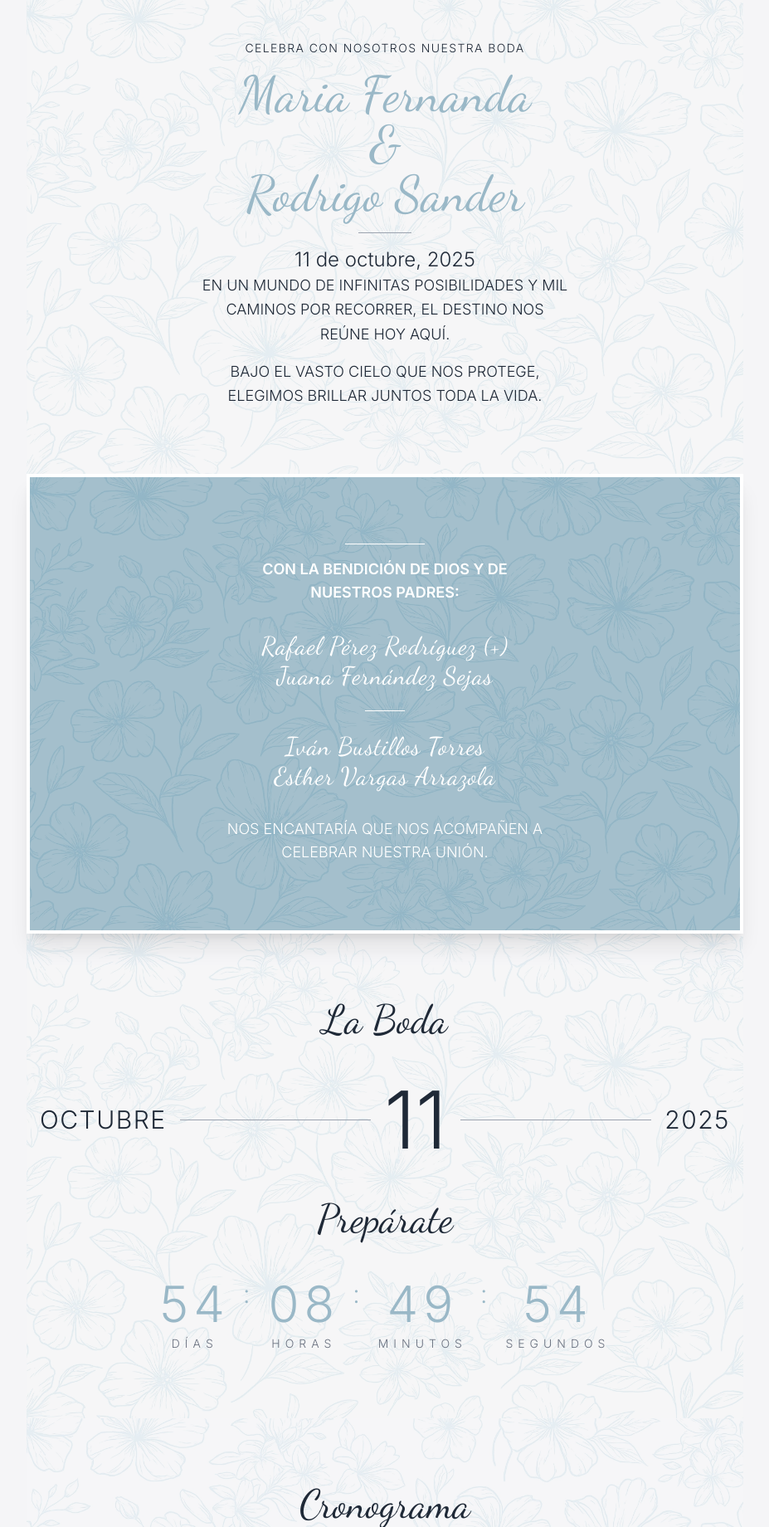
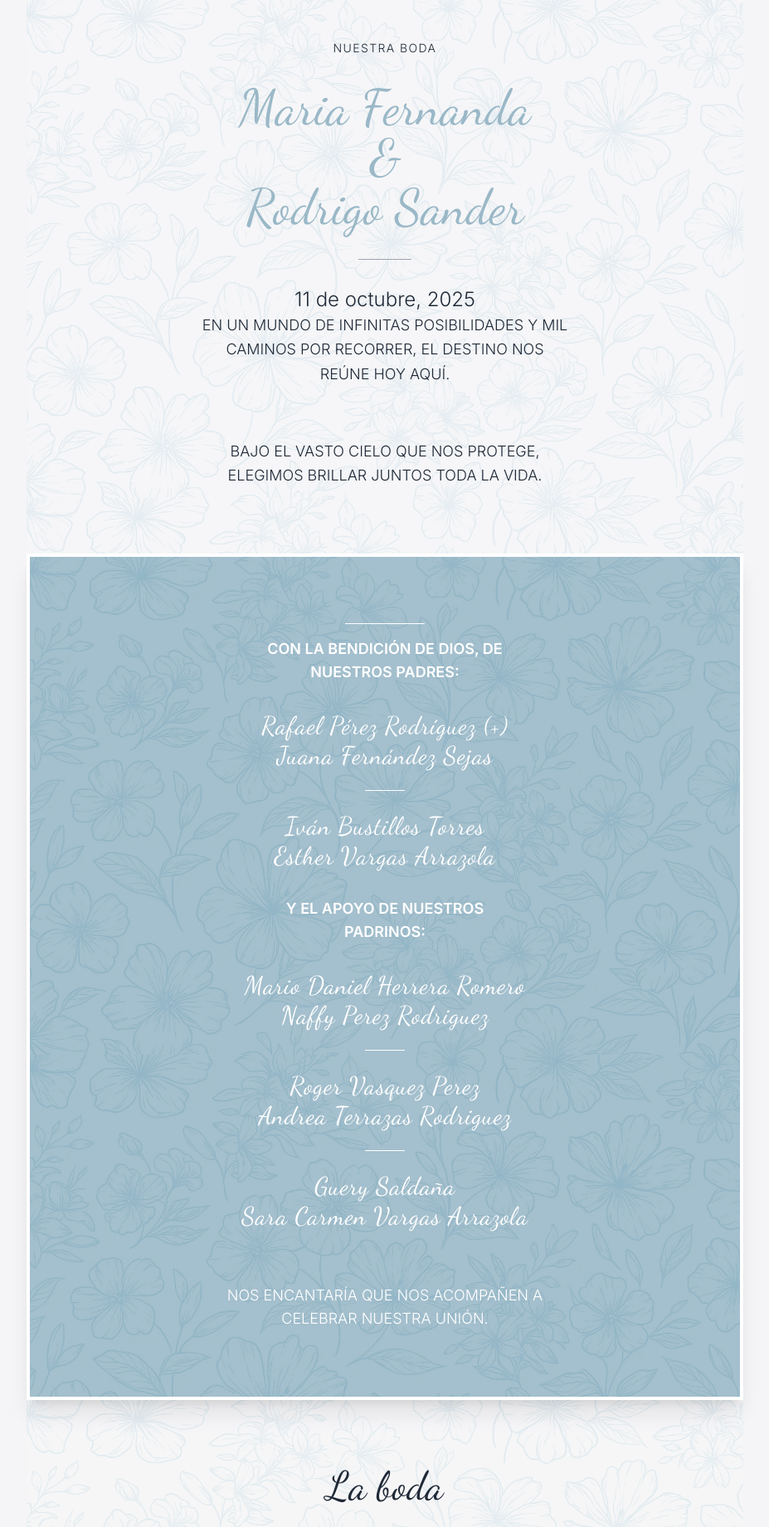
Before and after one commit to RhoBus/fernanda-y-rodrigo.github.io, a plain HTML site: page index.html in a window 1280 px wide. Shown: the top 1840 px of the page at 83% size, without its empty margins (176-1103 px from the left). Drawn offline with nearby package versions, Linux system fonts and the light colour scheme.

Commit message:
fix(index): Modify spacing between components
Add some content for godparents
Add fade in animation for each section

```diff
--- a/index.html
+++ b/index.html
@@ -3,7 +3,7 @@
 <head>
     <meta charset="UTF-8">
     <meta name="viewport" content="width=device-width, initial-scale=1.0">
-    <title>Invitación de Boda</title>
+    <title>M & R</title>
     <!-- Tailwind CSS CDN -->
     <script src="https://cdn.tailwindcss.com"></script>
     <!-- Google Fonts for typography and icons -->
@@ -33,7 +33,6 @@
         .material-symbols-outlined {
             font-variation-settings: 'FILL' 0, 'wght' 400, 'GRAD' 0, 'opsz' 48;
         }
-
         /* Floral pattern as background with opacity - updated to .webp format */
         .floral-background {
             position: relative;
@@ -46,13 +45,13 @@
             left: 0;
             width: 100%;
             height: 100%;
+            /* Using a placeholder as the user provided a local file path */
             background-image: url("assets/pattern_flowers.webp");
             background-repeat: repeat;
             background-size: 900px; /* Adjust size to make the pattern visible */
             opacity: 0.1;
             z-index: -1; /* Place the background image behind the content */
         }
-
         /* Modal specific styles */
         .modal {
             display: none;
@@ -72,6 +71,18 @@
             border-radius: 1rem;
             text-align: center;
         }
+        /* Fade-in Animation Styles */
+        /* This class is applied to elements that should initially be hidden. */
+        .hidden-fade {
+            opacity: 0;
+            transform: translateY(20px);
+            transition: opacity 1s ease-out, transform 0.8s ease-out;
+        }
+        /* This class is added by JavaScript when the element is in view. */
+        .fade-in {
+            opacity: 1;
+            transform: translateY(0);
+        }
     </style>
 </head>
 <body class="antialiased text-gray-800">
@@ -80,27 +91,27 @@
     <div class="container mx-auto px-4 lg:w-[70%] max-w-5xl">
 
         <!-- Combined Header and Greeting Section -->
-        <header class="relative pt-12 pb-20 text-center text-sm sm:text-base md:text-lg floral-background">
+        <header class="relative pt-12 pb-20 text-center text-sm sm:text-base md:text-lg floral-background hidden-fade">
             <!-- Content from the original greeting section -->
-            <p class="font-light text-sm tracking-widest uppercase mb-4">CELEBRA CON NOSOTROS NUESTRA BODA</p>
-            <p class="font-script text-4xl sm:text-5xl md:text-6xl text-custom-blue mb-4">Maria Fernanda<br>&<br>Rodrigo Sander</p>
-            <div class="w-16 h-px bg-gray-400 mx-auto my-4"></div>
+            <p class="font-light text-sm tracking-widest uppercase mb-4">NUESTRA BODA</p>
+            <p class="font-script text-4xl sm:text-5xl md:text-6xl text-custom-blue my-8">Maria Fernanda<br>&<br>Rodrigo Sander</p>
+            <div class="w-16 h-px bg-gray-400 mx-auto my-8"></div>
             <p class="text-lg sm:text-xl md:text-2xl font-light">11 de octubre, 2025</p>
 
             <!-- Original header content -->
             <p class="font-light leading-relaxed max-w-md mx-auto">
                 EN UN MUNDO DE INFINITAS POSIBILIDADES Y MIL CAMINOS POR RECORRER, EL DESTINO NOS REÚNE HOY AQUÍ.
             </p>
-            <p class="mt-4 font-light leading-relaxed max-w-sm mx-auto">
+            <p class="mt-16 font-light leading-relaxed max-w-sm mx-auto">
                 BAJO EL VASTO CIELO QUE NOS PROTEGE, ELEGIMOS BRILLAR JUNTOS TODA LA VIDA.
             </p>
         </header>
 
         <!-- Invitation and Parents Section -->
-        <section class="bg-custom-blue text-white text-center py-20 px-4 floral-background border-4 border-white shadow-xl">
+        <section class="bg-custom-blue text-white text-center py-20 px-4 floral-background border-4 border-white shadow-xl hidden-fade">
             <div class="w-24 h-px bg-white mx-auto mb-4"></div>
             <p class="font-semibold leading-relaxed max-w-xs mx-auto text-sm sm:text-base md:text-lg">
-                CON LA BENDICIÓN DE DIOS Y DE NUESTROS PADRES:
+                CON LA BENDICIÓN DE DIOS, DE NUESTROS PADRES:
             </p>
             <!-- The Bride's parents -->
             <p class="font-script text-3xl tracking-wide mt-8">
@@ -113,14 +124,32 @@
                 Iván Bustillos Torres<br>
                 Esther Vargas Arrazola
             </p>
-            <p class="mt-8 font-light leading-relaxed max-w-sm mx-auto text-sm sm:text-base md:text-lg">
+            <!-- New section for the godparents with normal casing -->
+            <p class="mt-8 font-semibold leading-relaxed max-w-xs mx-auto text-sm sm:text-base md:text-lg">
+                Y EL APOYO DE NUESTROS PADRINOS:
+            </p>
+            <p class="font-script text-3xl tracking-wide mt-8">
+                Mario Daniel Herrera Romero<br>
+                Naffy Perez Rodriguez
+            </p>
+            <div class="w-12 h-px bg-white mx-auto my-6"></div>
+            <p class="font-script text-3xl tracking-wide my-4">
+                Roger Vasquez Perez<br>
+                Andrea Terrazas Rodriguez
+            </p>
+            <div class="w-12 h-px bg-white mx-auto my-6"></div>
+            <p class="font-script text-3xl tracking-wide mb-8">
+                Guery Saldaña<br>
+                Sara Carmen Vargas Arrazola
+            </p>
+            <p class="mt-16 font-light leading-relaxed max-w-sm mx-auto text-sm sm:text-base md:text-lg">
                 NOS ENCANTARÍA QUE NOS ACOMPAÑEN A CELEBRAR NUESTRA UNIÓN.
             </p>
         </section>
 
         <!-- Date and Countdown Section -->
-        <section class="text-center py-20 px-4 floral-background">
-            <p class="font-script text-3xl sm:text-4xl md:text-5xl mb-12">La Boda</p>
+        <section class="text-center py-20 px-4 floral-background hidden-fade">
+            <p class="font-script text-3xl sm:text-4xl md:text-5xl mb-12">La boda</p>
             <div class="flex items-center justify-center space-x-2 sm:space-x-4 mb-8">
                 <p class="text-xl sm:text-2xl md:text-3xl font-light tracking-wider">OCTUBRE</p>
                 <div class="flex-grow h-px bg-gray-400"></div>
@@ -129,7 +158,7 @@
                 <p class="text-xl sm:text-2xl md:text-3xl font-light tracking-wider">2025</p>
             </div>
 
-            <p class="font-script text-3xl sm:text-4xl md:text-5xl my-12">Prepárate</p>
+            <p class="font-script text-4xl sm:text-5xl md:text-6xl my-12">Prepárate</p>
 
             <!-- Countdown Timer -->
             <div id="countdown" class="flex justify-center text-4xl sm:text-5xl md:text-6xl font-light tracking-widest text-custom-blue space-x-2 sm:space-x-4">
@@ -156,7 +185,7 @@
         </section>
 
         <!-- Itinerary Section -->
-        <section class="text-center py-20 px-4 floral-background">
+        <section class="text-center py-20 px-4 floral-background hidden-fade">
             <p class="font-script text-3xl sm:text-4xl md:text-5xl mb-12">Cronograma</p>
             <div class="relative flex flex-col items-center">
                 <!-- Vertical timeline line -->
@@ -181,8 +210,10 @@
                         <p class="font-light text-sm">CEREMONIA CIVIL</p>
                     </div>
                     <div class="w-1/2 pr-4 md:pr-8 flex justify-start pl-4 md:pl-8">
-                        <!-- Icon from Google Fonts for a legal document/gavel -->
-                        <span class="material-symbols-outlined w-16 h-16 text-custom-blue text-4xl flex items-center justify-center">gavel</span>
+                        <!-- New SVG Icon for civil ceremony -->
+                        <svg xmlns="http://www.w3.org/2000/svg" width="48" height="48" viewBox="0 0 24 24" class="text-custom-blue">
+                            <path fill="currentColor" d="M12 10L8 4.4L9.6 2h4.8L16 4.4zm3.5-3.2l-1.2 1.7c2.2.9 3.7 3 3.7 5.5a6 6 0 0 1-6 6a6 6 0 0 1-6-6c0-2.5 1.5-4.6 3.7-5.5L8.5 6.8C5.8 8.1 4 10.8 4 14a8 8 0 0 0 8 8a8 8 0 0 0 8-8c0-3.2-1.8-5.9-4.5-7.2"/>
+                        </svg>
                     </div>
                 </div>
                     <!-- Timeline item: Recepción y brindis (right side of line) -->
@@ -237,13 +268,13 @@
         </section>
 
         <!-- Location Section -->
-        <section class="bg-custom-blue text-white text-center py-20 px-4 floral-background border-4 border-white shadow-xl">
+        <section class="bg-custom-blue text-white text-center py-20 px-4 floral-background border-4 border-white shadow-xl mb-8 hidden-fade">
             <p class="font-script text-3xl sm:text-4xl md:text-5xl mb-12">Ubicación y cómo llegar</p>
             <p class="text-lg sm:text-xl md:text-2xl font-light mb-4">
-                LA CEREMONIA RELIGIOSA Y CIVIL SE REALIZARA EN EL SALÓN DE EVENTOS "RANCHO DE LAS GOLONDRINAS"
+                LA CEREMONIA RELIGIOSA Y CIVIL SE REALIZARA EN EL SALÓN DE EVENTOS<br><strong>"RANCHO DE LAS GOLONDRINAS"</strong>
             </p>
-            <p class="text-sm sm:text-base md:text-lg font-light leading-relaxed max-w-sm mx-auto mb-8">
-                UBICADO EN SACABA, 1 KM AL NORTE DEL PUENTE DE HUAYLLANI, UNA CUADRA ANTES DE LA CALLE SAN RAFAEL. TOMAR TRUFI 233 (HUAYLLANI) O MICRO 233 CHIMBOCO LA CELEBRACION SERA SOLO DE 1 DIA
+            <p class="text-sm sm:text-base md:text-lg font-light leading-relaxed max-w-sm mx-auto my-8">
+                UBICADO EN SACABA, 1 KM AL NORTE DEL PUENTE DE HUAYLLANI, UNA CUADRA ANTES DE LA CALLE SAN RAFAEL. TOMAR TRUFI 233 (HUAYLLANI) O MICRO 233 CHIMBOCO.<br> LA CELEBRACION SERA SOLO DE 1 DIA
             </p>
             <a href="https://www.google.com/maps/dir/?api=1&destination=RANCHO+LAS+GOLONDRINAS" target="_blank" class="bg-custom-blue text-white px-8 py-3 rounded-full text-sm sm:text-base md:text-lg font-medium tracking-wider cursor-pointer shadow-md hover:bg-opacity-90 transition-all duration-300 border-white border">
                 Abrir en Maps
@@ -252,7 +283,7 @@
 
     </div>
 
-    <!-- JavaScript for the countdown timer and modal -->
+    <!-- JavaScript for the countdown timer and new fade-in animation -->
     <script>
         // Countdown Timer Logic
         const weddingDate = new Date("Oct 11, 2025 12:30:00").getTime();
@@ -281,6 +312,34 @@
 
         const timer = setInterval(updateCountdown, 1000);
         updateCountdown();
+
+        // New Fade-in on Scroll Animation Logic
+        document.addEventListener("DOMContentLoaded", () => {
+            // Get all the elements we want to animate
+            const sections = document.querySelectorAll('header, section');
+
+            // Set up the IntersectionObserver
+            const observer = new IntersectionObserver((entries, observer) => {
+                entries.forEach(entry => {
+                    // Check if the element is currently visible in the viewport
+                    if (entry.isIntersecting) {
+                        // Add the fade-in class to start the animation
+                        entry.target.classList.add('fade-in');
+                        // Stop observing the element once it has faded in
+                        observer.unobserve(entry.target);
+                    }
+                });
+            }, {
+                // The 'threshold' option determines how much of the element must be visible to trigger the callback
+                // 0.2 means the callback will run when 20% of the element is visible
+                threshold: 0.2
+            });
+
+            // Loop through each section and tell the observer to watch it
+            sections.forEach(section => {
+                observer.observe(section);
+            });
+        });
     </script>
 </body>
 </html>
```
Lines whose indentation alone changed are shown as unchanged.
